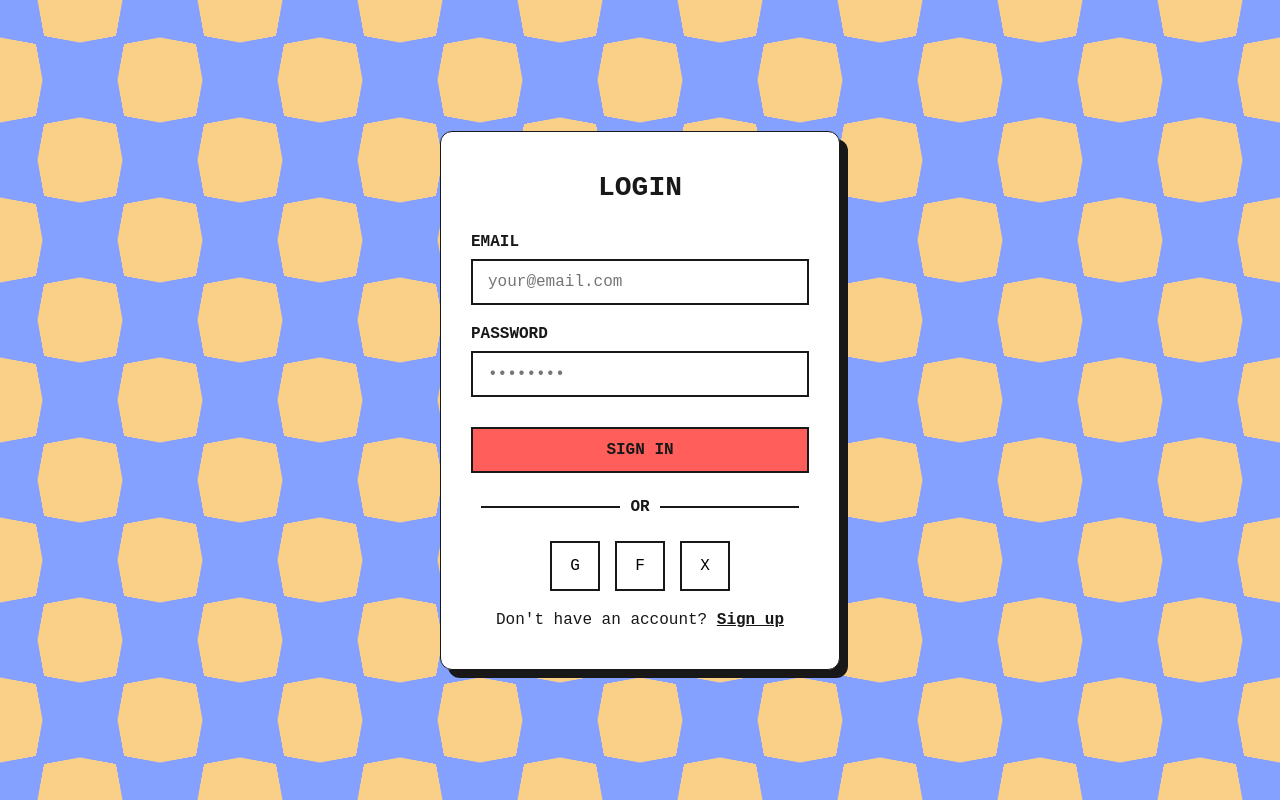
After one commit to nicob0u/registration-form, a PHP site: page / in a window 1280 px wide. The commit adds this page. Run offline with PHP 8.4, Linux system fonts and the light colour scheme.

Commit message:
restyle registration and login form

```diff
--- /dev/null
+++ b/index.css
@@ -0,0 +1,225 @@
+* {
+  box-sizing: border-box;
+  margin: 0;
+  padding: 0;
+  font-family: 'Courier New', monospace;
+}
+
+body {
+  /* background: linear-gradient(-45deg, #fcbce1, #fafbfd, #d6c0f3, #7b5cc5); */
+  background-size: 400% 400%;
+  animation: gradientBG 15s ease infinite;
+  display: flex;
+  justify-content: center;
+  align-items: center;
+  min-height: 100vh;
+  padding: 20px;
+}
+
+@property --a {
+  syntax: '<angle>';
+  inherits: true;
+  initial-value: 0deg;
+}
+
+@property --p {
+  syntax: '<percentage>';
+  inherits: true;
+  initial-value: 0%;
+}
+
+@property --c1 {
+  syntax: '<color>';
+  inherits: true;
+  initial-value: #000;
+}
+
+@property --c2 {
+  syntax: '<color>';
+  inherits: true;
+  initial-value: #000;
+}
+
+html {
+  --s: 80px;
+  --_g: #0000, var(--c1) 2deg calc(var(--a) - 2deg), #0000 var(--a);
+  background:
+    conic-gradient(from calc(-45deg - var(--a)/2) at top var(--p) left var(--p), var(--_g)),
+    conic-gradient(from calc(-45deg - var(--a)/2) at top var(--p) left var(--p), var(--_g)),
+    conic-gradient(from calc(45deg - var(--a)/2) at top var(--p) right var(--p), var(--_g)),
+    conic-gradient(from calc(45deg - var(--a)/2) at top var(--p) right var(--p), var(--_g)),
+    conic-gradient(from calc(-135deg - var(--a)/2) at bottom var(--p) left var(--p), var(--_g)),
+    conic-gradient(from calc(-135deg - var(--a)/2) at bottom var(--p) left var(--p), var(--_g)),
+    conic-gradient(from calc(135deg - var(--a)/2) at bottom var(--p) right var(--p), var(--_g)),
+    conic-gradient(from calc(135deg - var(--a)/2) at bottom var(--p) right var(--p), var(--_g)) var(--c2);
+  background-size: calc(2*var(--s)) calc(2*var(--s));
+  animation: m 2s infinite alternate linear;
+}
+
+@keyframes m {
+
+  0%,
+  15% {
+    --a: 135deg;
+    --p: 20%;
+    --c1: #84a1ff;
+    --c2: #FAD089;
+    background-position: 0 0, var(--s) var(--s);
+  }
+
+  45%,
+  50% {
+    --a: 90deg;
+    --p: 25%;
+    --c1: #84a1ff;
+    --c2: #FAD089;
+    background-position: 0 0, var(--s) var(--s);
+  }
+
+  50.01%,
+  55% {
+    --a: 90deg;
+    --p: 25%;
+    --c2: #84a1ff;
+    --c1: #FAD089;
+    background-position: var(--s) 0, 0 var(--s);
+  }
+
+  85%,
+  100% {
+    --a: 135deg;
+    --p: 20%;
+    --c2: #84a1ff;
+    --c1: #FAD089;
+    background-position: var(--s) 0, 0 var(--s);
+  }
+}
+
+.container {
+
+  width: 100%;
+  max-width: 400px;
+  border: 1px solid #181818;
+  padding: 40px 30px;
+  background-color: #ffffff;
+  box-shadow: 8px 8px 0px #181818;
+  position: relative;
+  border-radius: 12px;
+
+}
+
+.container::before {
+  content: '';
+  position: absolute;
+  top: 6px;
+  left: 6px;
+  right: -6px;
+  bottom: -6px;
+  border: 1px solid #181818;
+  z-index: -1;
+  border-radius: 12px;
+}
+
+h1 {
+  color: #181818;
+  margin-bottom: 30px;
+  font-size: 28px;
+  font-weight: 700;
+  text-align: center;
+}
+
+.input-group {
+  margin-bottom: 20px;
+  position: relative;
+}
+
+label {
+  display: block;
+  margin-bottom: 8px;
+  font-weight: bold;
+  color: #181818;
+}
+
+input {
+  width: 100%;
+  padding: 12px 15px;
+  border: 2px solid #181818;
+  background-color: #ffffff;
+  font-size: 16px;
+  outline: none;
+  transition: all 0.3s;
+}
+
+input:focus {
+  box-shadow: 4px 4px 0px #181818;
+}
+
+
+button {
+  width: 100%;
+  padding: 12px;
+  background-color: #FF5E5B;
+  color: #181818;
+  border: 2px solid #181818;
+  font-size: 16px;
+  font-weight: bold;
+  cursor: pointer;
+  margin-top: 10px;
+  transition: all 0.3s;
+}
+
+button:hover {
+  box-shadow: 4px 4px 0px v#181818;
+  transform: translate(-2px, -2px);
+}
+
+
+.divider {
+  display: flex;
+  align-items: center;
+  margin: 25px 0;
+  color: #181818;
+  font-weight: bold;
+}
+
+.divider::before,
+.divider::after {
+  content: "";
+  flex: 1;
+  border-bottom: 2px solid #181818;
+  margin: 0 10px;
+}
+
+.social-login {
+  display: flex;
+  justify-content: center;
+  gap: 15px;
+}
+
+.social-btn {
+  width: 50px;
+  height: 50px;
+  border: 2px solid #181818;
+  display: flex;
+  justify-content: center;
+  align-items: center;
+  cursor: pointer;
+  transition: all 0.3s;
+}
+
+.social-btn:hover {
+  box-shadow: 4px 4px 0px #181818;
+  transform: translate(-2px, -2px);
+}
+
+.footer {
+  text-align: center;
+  margin-top: 20px;
+  color: #181818;
+}
+
+.footer a {
+  color: #181818;
+  font-weight: bold;
+  text-decoration: underline;
+}
--- /dev/null
+++ b/index.html
@@ -0,0 +1,40 @@
+<html lang="en">
+
+<head>
+  <meta charset="UTF-8">
+  <meta name="viewport" content="width=device-width, initial-scale=1.0">
+  <link rel="stylesheet" href="index.css">
+  <title>Document</title>
+</head>
+
+<body>
+  <div class="container">
+    <h1>LOGIN</h1>
+
+    <div class="input-group">
+      <label for="email">EMAIL</label>
+      <input type="email" id="email" placeholder="your@email.com">
+    </div>
+
+    <div class="input-group">
+      <label for="password">PASSWORD</label>
+      <input type="password" id="password" placeholder="••••••••">
+    </div>
+
+    <button type="submit">SIGN IN</button>
+
+    <div class="divider">OR</div>
+
+    <div class="social-login">
+      <div class="social-btn">G</div>
+      <div class="social-btn">F</div>
+      <div class="social-btn">X</div>
+    </div>
+
+    <div class="footer">
+      Don't have an account? <a href="register.html">Sign up</a>
+    </div>
+  </div>
+</body>
+
+</html>
```
Also changed, not shown: register.css (+193 -27 lines), register.html (+12 -13 lines).
